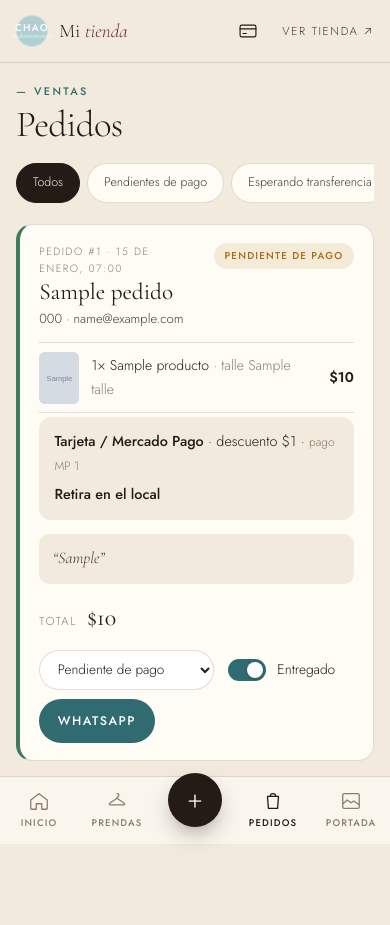
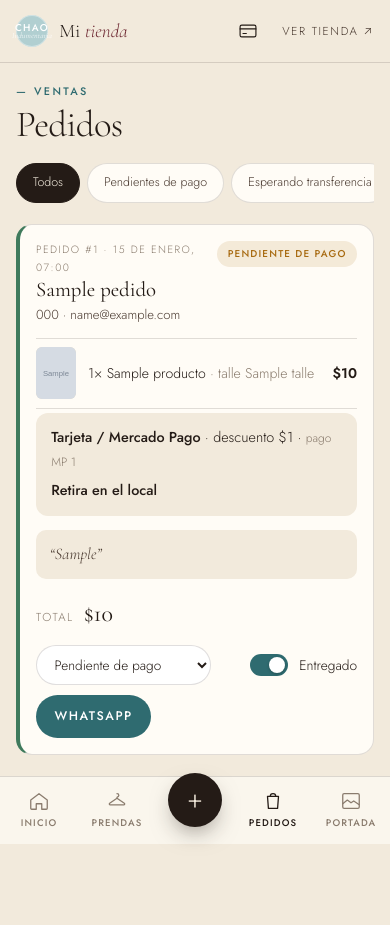
Before and after one commit to operonhub/chao-ecommerce, a Django app: page /gestion/pedidos/ in a window 390 px wide. After the commit the page ends 844 px from the top, so only its background shows below. Run offline with Django 5.2, Linux system fonts and the light colour scheme; a user stored in the database is signed in; tables that the repository leaves empty hold one stand-in row (values such as "Sample post"); grey boxes marked "Sample" are stand-in pictures.

Commit message:
Panel: las tarjetas de pedido ya no se salen de la pantalla en el iPhone
La grilla dejaba que la tarjeta se estirara hasta su contenido más ancho (email,
select, botones), que en Safari mide más que en Chrome. Columnas minmax(0, 1fr),
min-width: 0 y cortes de texto; en pantallas chicas el total va arriba y las
acciones abajo.

Co-Authored-By: Claude Opus 5.5 <noreply@anthropic.com>

```diff
--- a/static/css/gestion.css
+++ b/static/css/gestion.css
@@ -2098,3 +2098,73 @@
   color: var(--tinta-suave);
   font-size: 0.84rem;
 }
+
+/* --- Que nada se salga de la pantalla en el celular -----------------------------
+   Una grilla deja que cada tarjeta se estire hasta su contenido más ancho que no
+   se puede cortar (un email largo, el select de estado, un botón). En Safari del
+   iPhone esos controles miden un poco más que en Chrome y la tarjeta de pedido
+   se salía por la derecha. Columnas con mínimo 0 + textos que se pueden cortar. */
+.g-pedidos {
+  grid-template-columns: minmax(0, 1fr);
+}
+
+@media (min-width: 1100px) {
+  .g-pedidos {
+    grid-template-columns: repeat(2, minmax(0, 1fr));
+  }
+}
+
+.g-pedido,
+.g-pedido__cabeza > div,
+.g-pedido__entrega,
+.g-pedido__pie,
+.g-pedido__acciones,
+.g-contenido {
+  min-width: 0;
+}
+
+.g-pedido__cabeza .g-estado {
+  flex: none;
+  white-space: nowrap;
+}
+
+.g-pedido__nombre,
+.g-pedido__contacto,
+.g-pedido__entrega,
+.g-pedido__notas,
+.g-pedido__items li span {
+  overflow-wrap: anywhere;
+}
+
+.g-pedido__items li b {
+  white-space: nowrap;
+}
+
+.g-select-chico,
+.g-select-chico select {
+  max-width: 100%;
+}
+
+@media (max-width: 480px) {
+  .g-pedido {
+    padding: 1rem;
+  }
+
+  .g-pedido__cabeza {
+    gap: 0.6rem;
+  }
+
+  .g-pedido__nombre {
+    font-size: 1.3rem;
+  }
+
+  /* El total arriba y las acciones en fila completa debajo. */
+  .g-pedido__pie {
+    flex-direction: column;
+    align-items: stretch;
+  }
+
+  .g-pedido__acciones {
+    justify-content: space-between;
+  }
+}
```
